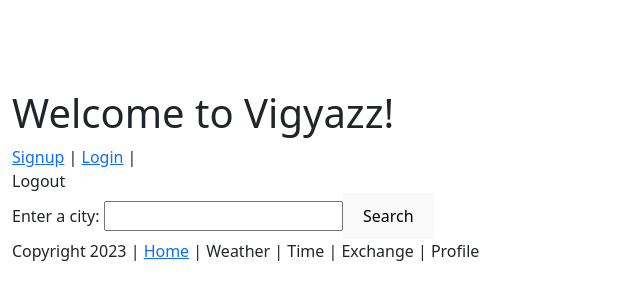
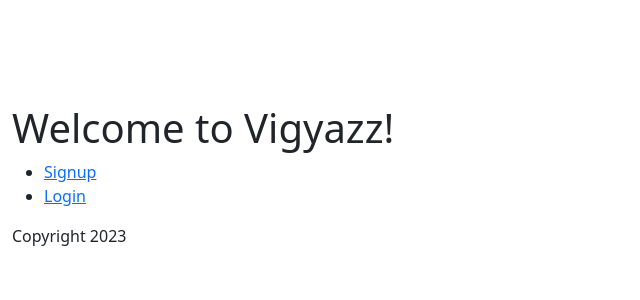
Before and after one commit to mikemccomb/vigyazz-frontend, a React (Vite) app: page / in a window 1280 px wide. Shown: the part 224-524 px from the top of the page, without its empty margins (0-640 px from the left). Built offline with nearby package versions, Linux system fonts and the light colour scheme.

Commit message:
Updates header; hides search behind login

```diff
--- a/src/components/Content.jsx
+++ b/src/components/Content.jsx
@@ -7,7 +7,7 @@ export function Content() {
   return (
     <div>
       <Routes>
-        <Route path="/" element={<SearchBar />} />
+        <Route path="/search" element={<SearchBar />} />
         <Route path="/signup" element={<Signup />} />
         <Route path="/login" element={<Login />} />
       </Routes>
--- a/src/components/Footer.jsx
+++ b/src/components/Footer.jsx
@@ -1,7 +1,3 @@
 export function Footer() {
-  return (
-    <footer>
-      Copyright 2023 | <a href="/">Home</a> | Weather | Time | Exchange | Profile
-    </footer>
-  );
+  return <footer>Copyright 2023</footer>;
 }
--- a/src/components/Header.jsx
+++ b/src/components/Header.jsx
@@ -1,10 +1,36 @@
 import { LogoutLink } from "./LogoutLink";
+import { Link } from "react-router-dom";
 
 export function Header() {
   return (
     <header>
       <h1>Welcome to Vigyazz!</h1>
-      <a href="/signup">Signup</a> | <a href="/login">Login</a> | <LogoutLink />
+      <div>
+        <ul>
+          {localStorage.jwt === undefined ? (
+            <>
+              <li>
+                <Link to="/signup">Signup</Link>
+              </li>
+              <li>
+                <Link to="/login">Login</Link>
+              </li>
+            </>
+          ) : (
+            <>
+              <li>
+                <LogoutLink />
+              </li>
+              <li>
+                <Link to="/search">Search</Link>
+              </li>
+              <li>
+                <Link to="/">Dashboard</Link>
+              </li>
+            </>
+          )}
+        </ul>
+      </div>
     </header>
   );
 }
--- a/src/components/Login.jsx
+++ b/src/components/Login.jsx
@@ -20,7 +20,7 @@ export function Login() {
         axios.defaults.headers.common["Authorization"] = "Bearer " + response.data.jwt;
         localStorage.setItem("jwt", response.data.jwt);
         event.target.reset();
-        window.location.href = "/";
+        window.location.href = "/search";
       })
       .catch((error) => {
         console.log(error.response);
```
